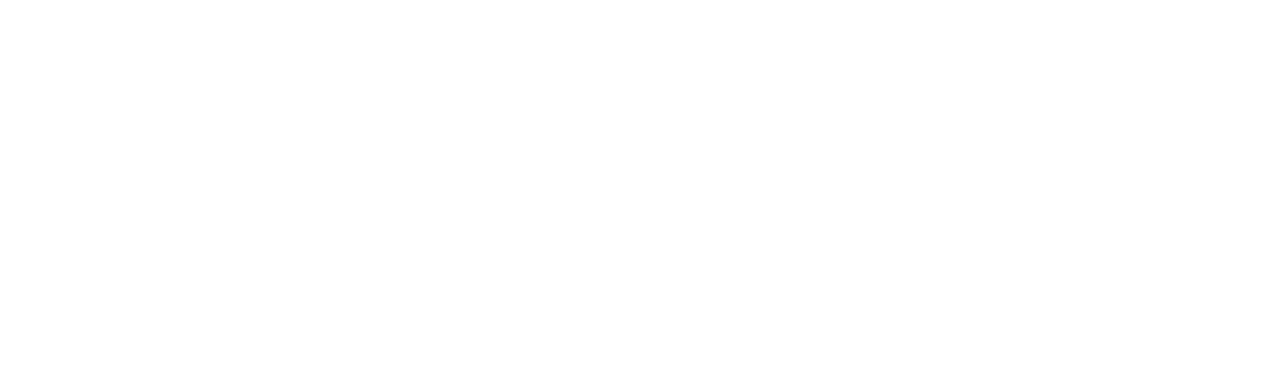
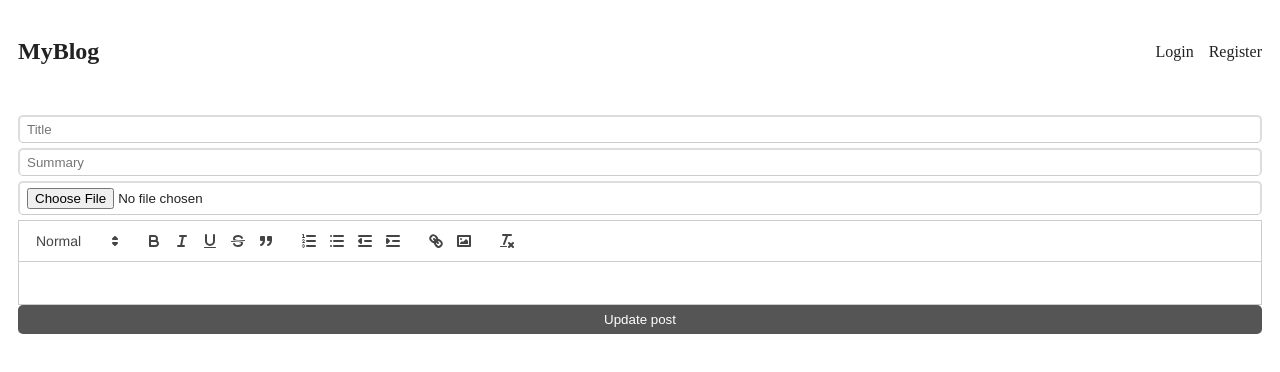
Before and after one commit to SanjayS05/BlogSpot, a React (Vite) app in the folder client/: page /edit/1 in a window 1280 px wide. Before the commit this address had no page. Shown: the top 372 px of the page. Built offline with nearby package versions, Linux system fonts and the light colour scheme; no server answers.

Commit message:
COMPLETED!

```diff
--- a/client/src/App.css
+++ b/client/src/App.css
@@ -153,3 +153,18 @@
 .post-page content{
 
 }
+
+div.edit-row{
+    text-align: center;
+    margin-bottom: 20px;
+}
+div.post-page a.edit-btn{
+    background-color: #333;
+    display: inline-flex;
+    align-items: center;
+    gap: 5px;
+    color: #fff;
+    padding:15px 30px;
+    border-radius: 5px;
+    text-decoration: none;
+}
--- a/client/src/App.jsx
+++ b/client/src/App.jsx
@@ -7,6 +7,7 @@
 import Layout from './components/layout';
 import CreatePost from './pages/createPost';
 import PostPage from './pages/postPage';
+import EditPost from './pages/editPost';
 
 export default function App() {
   return (
@@ -18,6 +19,7 @@
           <Route path='/register' element={ <RegisterPage /> }/>
           <Route path='/create' element={<CreatePost />}/>
           <Route path='/post/:id' element={<PostPage />}/>
+          <Route path='/edit/:id' element={<EditPost />}/>
         </Route>
       </Routes>
     </UserContextProvider>
--- /dev/null
+++ b/client/src/pages/Editor.jsx
@@ -0,0 +1,27 @@
+import ReactQuill from "react-quill";
+
+export default function Editor({value,onChange}) {
+  const modules = {
+    toolbar: [
+      [{ header: [1, 2, false] }],
+      ['bold', 'italic', 'underline', 'strike', 'blockquote'],
+      [
+        { list: 'ordered' },
+        { list: 'bullet' },
+        { indent: '-1' },
+        { indent: '+1' },
+      ],
+      ['link', 'image'],
+      ['clean'],
+    ],
+  };
+  return (
+    <div className="content">
+    <ReactQuill
+      value={value}
+      theme={'snow'}
+      onChange={onChange}
+      modules={modules} />
+    </div>
+  );
+}
--- /dev/null
+++ b/client/src/pages/editPost.jsx
@@ -0,0 +1,84 @@
+import { useEffect, useState } from "react";
+import { Navigate, useParams } from "react-router-dom";
+import Editor from "./Editor";
+import axios from "axios";
+
+export default function EditPost() {
+  const { id } = useParams();
+  const [title, setTitle] = useState('');
+  const [summary, setSummary] = useState('');
+  const [content, setContent] = useState('');
+  const [files, setFiles] = useState('');
+  const [redirect, setRedirect] = useState(false);
+
+  useEffect(() => {
+    axios
+      .get(`http://localhost:3000/post/${id}`)
+      .then((response) => {
+        const postInfo = response.data;
+        console.log("Fetched Post Info:", postInfo); // Debug log
+        setTitle(postInfo.title);
+        setContent(postInfo.content);
+        setSummary(postInfo.summary);
+      })
+      .catch((error) => {
+        console.error("Error fetching post:", error);
+      });
+  }, [id]);
+
+  async function updatePost(ev) {
+    ev.preventDefault();
+    const data = new FormData();
+    data.set('title', title);
+    data.set('summary', summary);
+    data.set('content', content);
+    data.set('id', id);
+    if (files?.[0]) {
+      data.set('file', files?.[0]);
+    }
+
+    try {
+      const response = await axios.put("http://localhost:3000/post", data, {
+        withCredentials: true,
+      });
+
+      if (response.status === 200) {
+        console.log("Post updated successfully"); // Debug log
+        setRedirect(true);
+      }
+    } catch (error) {
+      console.error("Error updating post:", error);
+    }
+  }
+
+  if (redirect) {
+    console.log("Redirecting to post page..."); // Debug log
+    return <Navigate to={'/post/' + id} />;
+  }
+
+  return (
+    <form onSubmit={updatePost}>
+      <input
+        type="title"
+        placeholder={'Title'}
+        value={title}
+        onChange={(ev) => setTitle(ev.target.value)}
+      />
+      <input
+        type="summary"
+        placeholder={'Summary'}
+        value={summary}
+        onChange={(ev) => setSummary(ev.target.value)}
+      />
+      <input
+        type="file"
+        onChange={(ev) => {
+          setFiles(ev.target.files);
+          console.log("Selected Files:", ev.target.files); // Debug log
+        }}
+      />
+      <Editor onChange={setContent} value={content} />
+      <button>Update post</button>
+    </form>
+  );
+}
--- a/client/src/pages/postPage.jsx
+++ b/client/src/pages/postPage.jsx
@@ -1,10 +1,12 @@
 import axios from "axios";
 import { format } from "date-fns";
-import { useEffect, useState } from "react";
-import { useParams } from "react-router-dom";
+import { useContext, useEffect, useState } from "react";
+import { Link, useParams } from "react-router-dom";
+import { UserContext } from "../components/userContext";
 
 export default function PostPage() {
   const [postInfo, setPostInfo] = useState(null);
+  const {userInfo} = useContext(UserContext);
   const { id } = useParams();
 
   useEffect(() => {
@@ -24,6 +26,13 @@
         <h1>{postInfo.title}</h1>
         <time>{format(new Date(postInfo.createdAt), 'MMM d, yyyy HH:mm')}</time>
         <div className="author">by @{postInfo.author.username}</div>
+        {userInfo.id === postInfo.author._id && (
+            <div className="edit-row">
+                <Link className="edit-btn" to={`/edit/${postInfo._id}`}>
+                    <a href="" className="edit-btn">Edit this Post</a>
+                </Link>
+            </div>
+        )}
         <div className="image">
             <img src={`http://localhost:3000/${postInfo.cover}`} alt="" />
         </div>
```
Also changed, not shown: 4 other files (tests, documents, lock files or other folders).
